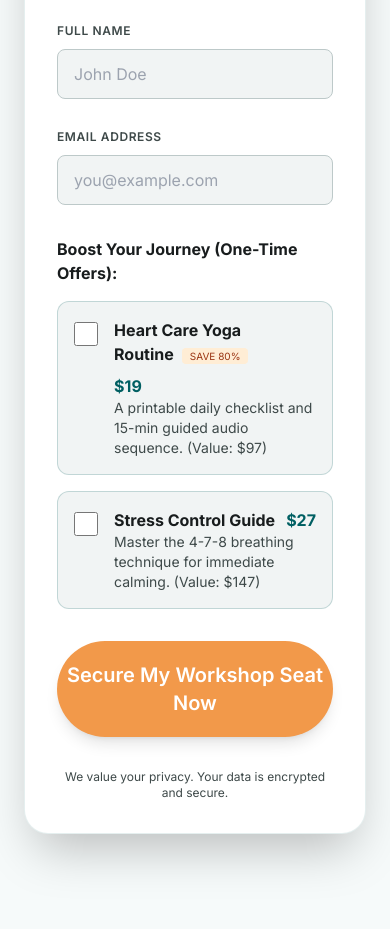
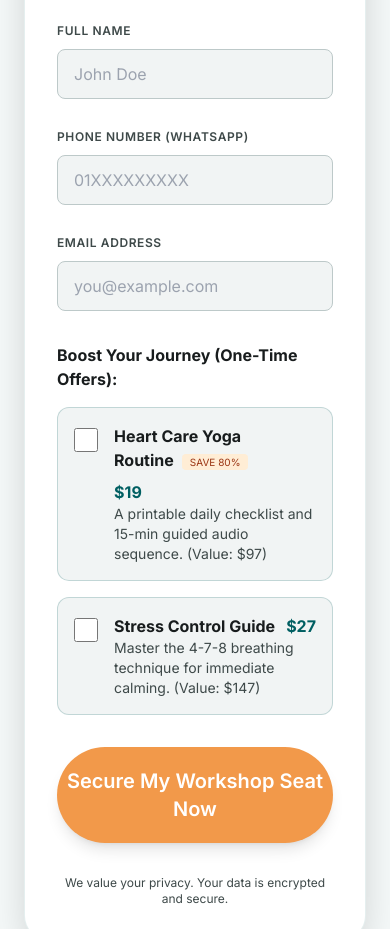
Before and after one commit to Mr-Rafiqul-Islam/yoga-with-doctor, a Next.js app: page /workshop/yoga-for-heart-care in a window 390 px wide. Shown: the part 8820-9749 px from the top of the page. Built offline with nearby package versions, Linux system fonts and the light colour scheme; no server answers; a web font is replaced by a local one.

Commit message:
feat: Add phone number input for Yoga For Heart Care registration, enhancing user interaction and data collection

```diff
--- a/src/app/workshop/yoga-for-heart-care/_components/YogaForHeartCareRegistration.tsx
+++ b/src/app/workshop/yoga-for-heart-care/_components/YogaForHeartCareRegistration.tsx
@@ -47,6 +47,23 @@ export function YogaForHeartCareRegistration() {
                 />
               </div>
               <div className="space-y-2">
+                <label
+                  className="text-xs font-semibold uppercase tracking-[0.05em] text-[var(--color-on-surface-variant)]"
+                  htmlFor="heart-care-phone"
+                >
+                  Phone Number (WhatsApp)
+                </label>
+                <input
+                  id="heart-care-phone"
+                  readOnly
+                  type="tel"
+                  placeholder="01XXXXXXXXX"
+                  className="w-full rounded-lg border border-[var(--color-outline-variant)] bg-[var(--color-surface-container-low)] px-4 py-3 outline-none transition-all focus:border-transparent focus:ring-2 focus:ring-[var(--color-primary)]"
+                  autoComplete="tel"
+                  pattern="[+]?[0-9\s\-\(\)]+"
+                />
+              </div>
+              <div className="space-y-2 md:col-span-2">
                 <label
                   className="text-xs font-semibold uppercase tracking-[0.05em] text-[var(--color-on-surface-variant)]"
                   htmlFor="heart-care-email"
```
